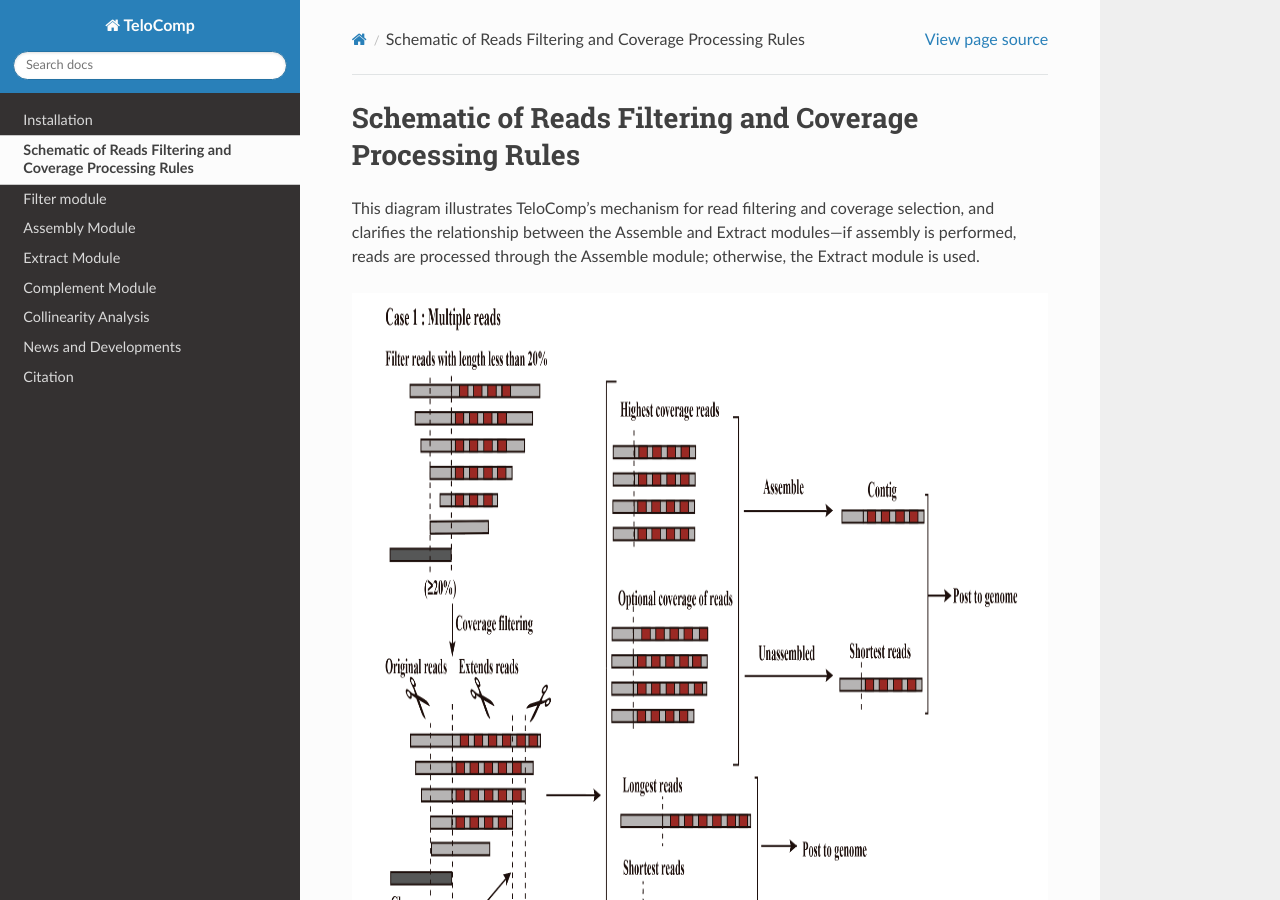
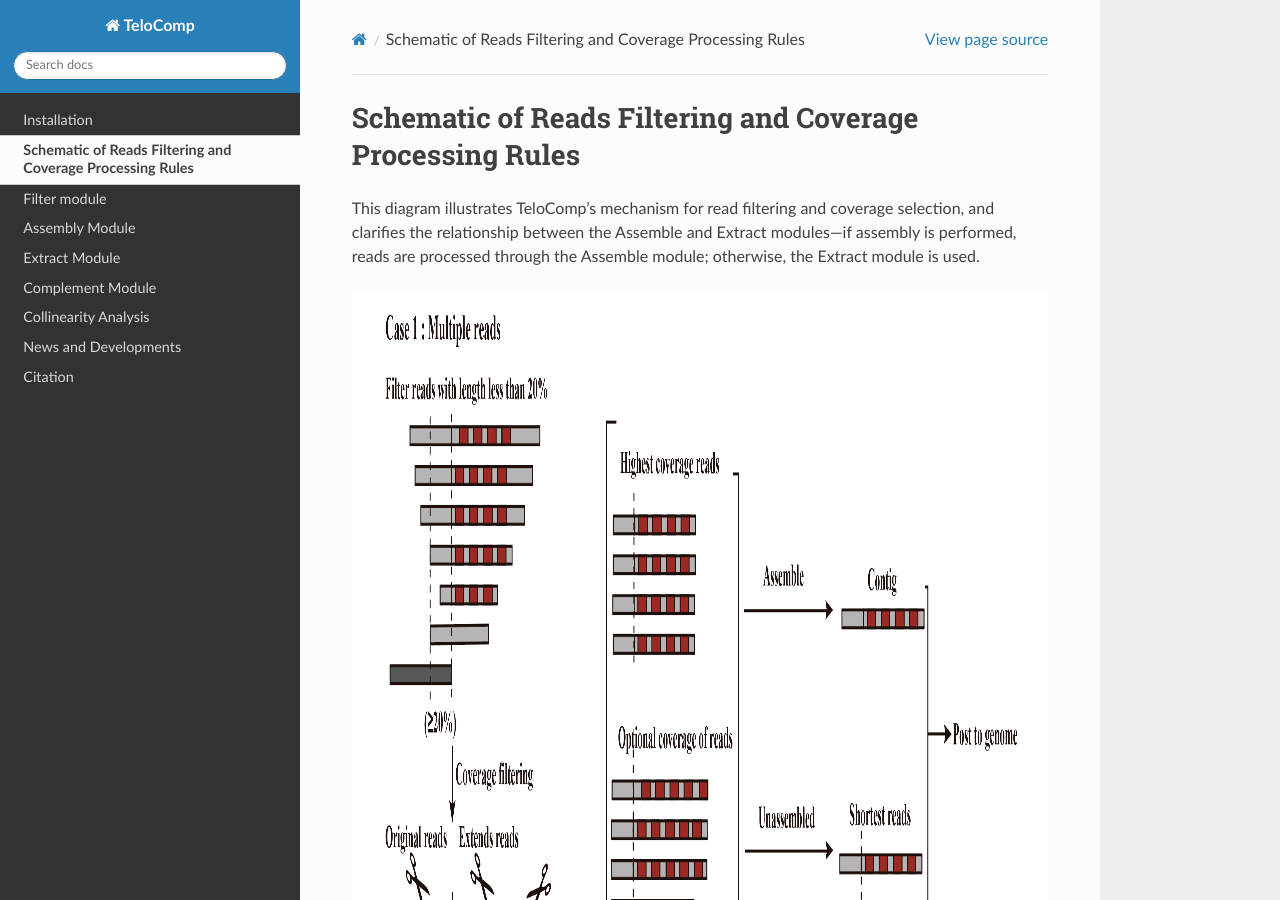
Before and after one commit to lxie-0709/TeloComp, a Sphinx documentation site: the page built from docs/content/Schematic_diagram.rst, in a window 1280 px wide and 900 px high. Built offline with Sphinx 7.4.7 and the Read the Docs theme 3.1.0, drawn with Linux system fonts in a browser that asks for light colours.

Commit message:
Update Schematic_diagram.rst

```diff
--- a/docs/content/Schematic_diagram.rst
+++ b/docs/content/Schematic_diagram.rst
@@ -4,7 +4,7 @@ Schematic of Reads Filtering and Coverage Processing Rules
 This diagram illustrates TeloComp’s mechanism for read filtering and coverage selection, and clarifies the relationship between the Assemble and Extract modules—if assembly is performed, reads are processed through the Assemble module; otherwise, the Extract module is used.
 
 .. figure:: ../images/schematic.png
-    :scale: 48 %
+    :scale: 70 %
     :align: center
 
     Schematic diagram illustrating read sorting and coverage selection in TeloComp.
```
